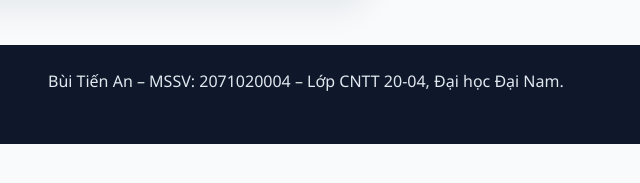
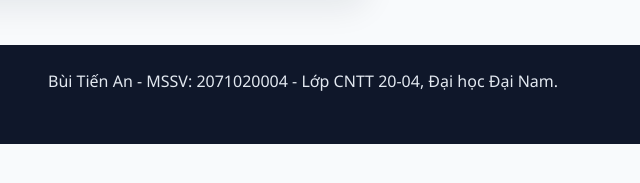
Before and after one commit to antienbui0607-crypto/an-tech-care, a plain HTML site: page ket-qua.html in a window 1280 px wide. Shown: the part 511-694 px from the top of the page, 608-1248 px from the left. Drawn offline with Linux system fonts and the light colour scheme.

Commit message:
update and complete A3

```diff
--- a/ket-qua.html
+++ b/ket-qua.html
@@ -1,12 +1,14 @@
 <!doctype html>
 <html lang="vi">
+
 <head>
   <meta charset="utf-8">
   <meta name="viewport" content="width=device-width, initial-scale=1">
   <meta name="description" content="Xác nhận mô phỏng yêu cầu đặt lịch với AnTech Care.">
-  <title>Đã ghi nhận yêu cầu – AnTech Care</title>
+  <title>Đã ghi nhận yêu cầu - AnTech Care</title>
   <link rel="stylesheet" href="css/style.css">
 </head>
+
 <body>
   <header class="site-header">
     <div class="container header-inner">
@@ -24,7 +26,8 @@
     <section class="result-card" aria-labelledby="result-title">
       <p class="eyebrow">AnTech Care</p>
       <h1 id="result-title">Đã ghi nhận yêu cầu đặt lịch!</h1>
-      <p>Cảm ơn bạn đã gửi thông tin. Đây là trang mô phỏng kiểm tra biểu mẫu tĩnh; dữ liệu chưa được gửi lên máy chủ và chưa tạo lịch hẹn thực tế.</p>
+      <p>Cảm ơn bạn đã gửi thông tin. Đây là trang mô phỏng kiểm tra biểu mẫu tĩnh; dữ liệu chưa được gửi lên máy chủ và
+        chưa tạo lịch hẹn thực tế.</p>
       <a class="btn" href="index.html">Quay lại trang chủ</a>
     </section>
   </main>
@@ -32,8 +35,9 @@
   <footer class="site-footer">
     <div class="container footer-inner">
       <p>© 2026 AnTech Care · Website giới thiệu dịch vụ hỗ trợ kỹ thuật sinh viên.</p>
-      <p>Bùi Tiến An – MSSV: 2071020004 – Lớp CNTT 20-04, Đại học Đại Nam.</p>
+      <p>Bùi Tiến An - MSSV: 2071020004 - Lớp CNTT 20-04, Đại học Đại Nam.</p>
     </div>
   </footer>
 </body>
+
 </html>
```
Also changed, not shown: 4 other files.
